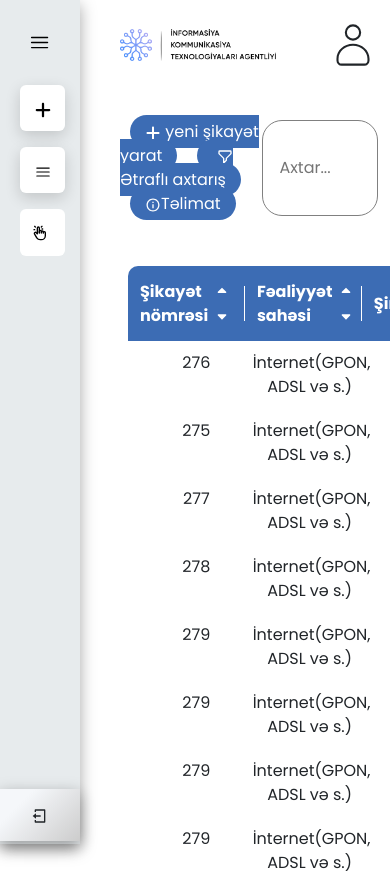
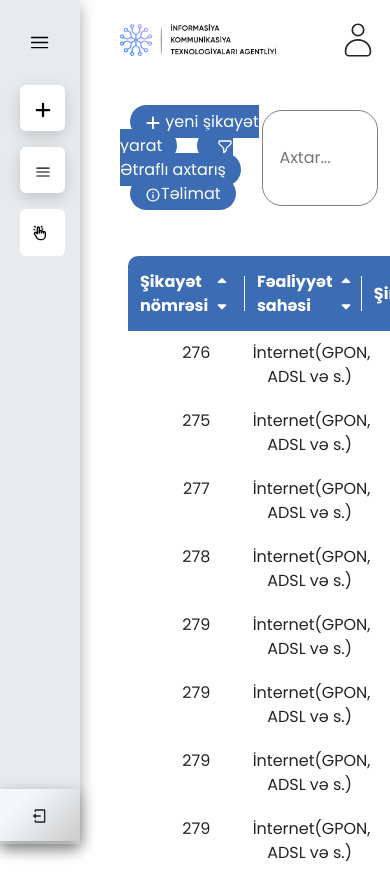
Before and after one commit to malik233222/IKTA, a React (Vite) app: page / in a window 390 px wide. Shown: the top 873 px of the page. Built offline with nearby package versions, Linux system fonts and the light colour scheme.

Commit message:
just fixed some response issues on the complaint page

```diff
--- a/src/assets/style/header.scss
+++ b/src/assets/style/header.scss
@@ -23,21 +23,31 @@
         }
     }
 }
+
 @media (max-width: 500px) {
 
+    .logo-wrapper {
 
-    .header-logo {
-        width: 156px !important;
-        height: 32px !important;
+        .header-logo {
+            width: 156px !important;
+            height: 32px !important;
+        }
     }
+
+    .user-inf {
+        .user-logo {
+            font-size: 40px !important;
+        }
+    }
+
 }
 
 
 @media (min-width: 576px) {
 
 
-    .header-logo {
-        width: 156px;
-        height: 32px;
-    }
+
+
+
+
 }
```
